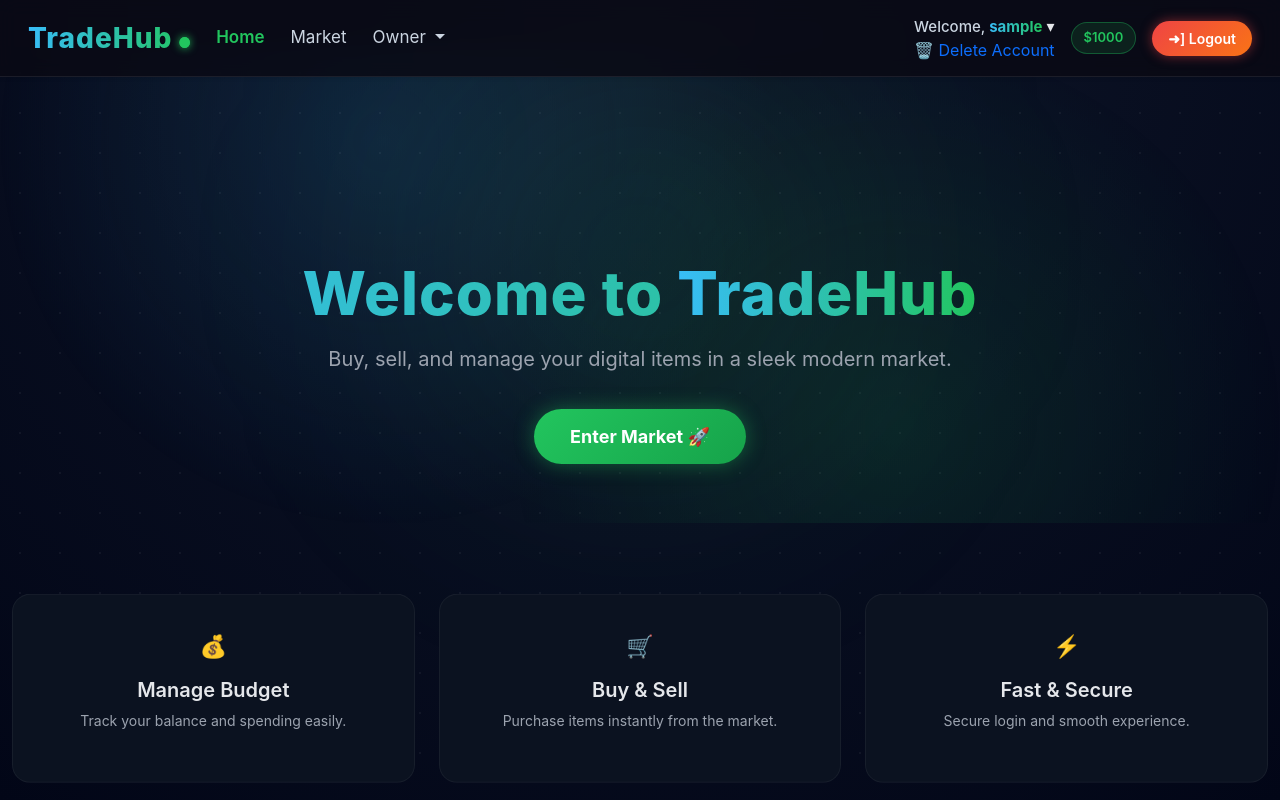
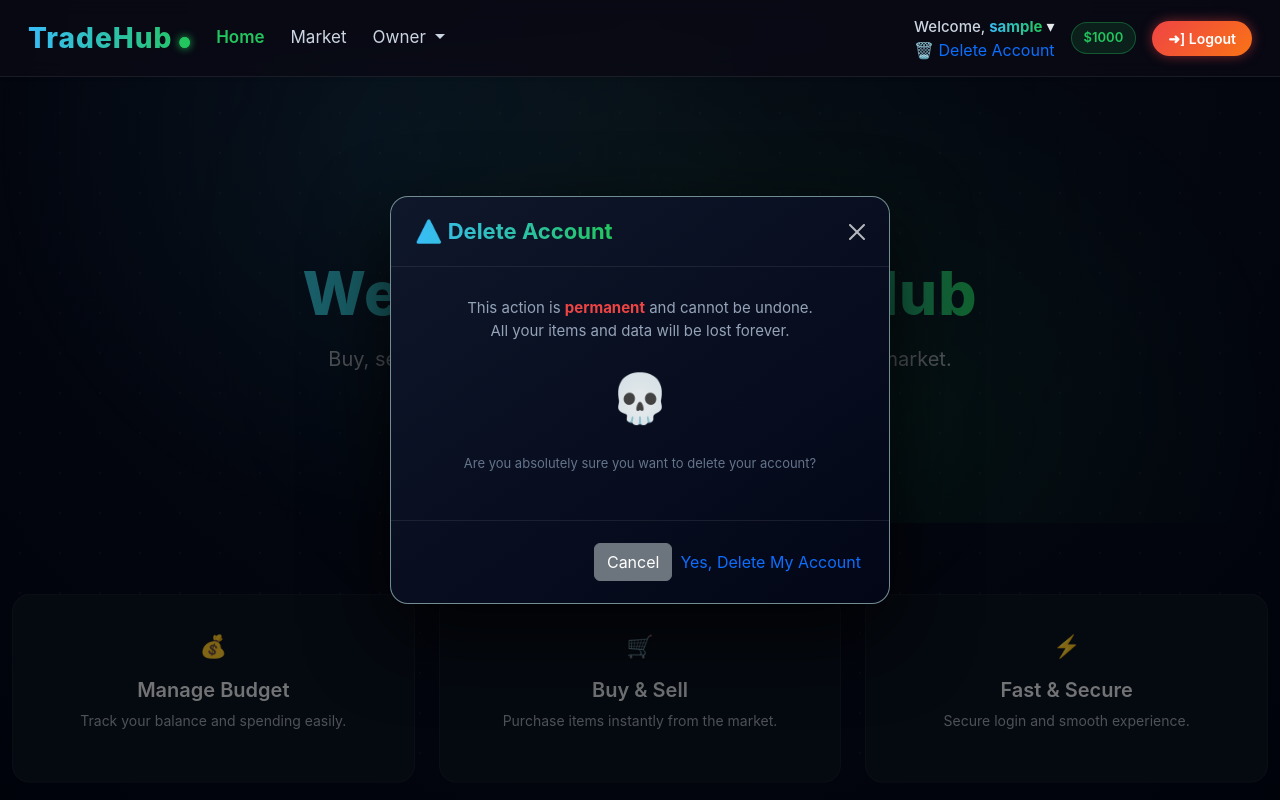
Before and after one commit to khaledelsayed2003/tradehub-marketplace, a Flask app: page / in a window 1280 px wide, after a click on "🗑️ Delete Account". Run offline with Flask 3, Linux system fonts and the light colour scheme; the visitor is signed in with stand-in values (Sample User, id 1).

Commit message:
feat: add Delete Account confirmation modal with warning message and confirm button

```diff
--- a/app/templates/base.html
+++ b/app/templates/base.html
@@ -105,6 +105,38 @@
         {% endwith %}
     </div>
 
+    <!-- DELETE ACCOUNT MODAL -->
+    <div class="modal fade" id="DeleteAccountModal" tabindex="-1">
+        <div class="modal-dialog modal-dialog-centered">
+            <div class="modal-content trade-modal">
+
+                <div class="modal-header trade-modal-header">
+                    <h4 class="modal-title">⚠️ Delete Account</h4>
+                    <button type="button" class="btn-close btn-close-white" data-bs-dismiss="modal"></button>
+                </div>
+
+                <div class="modal-body trade-modal-body text-center">
+                    <p style="color:#94a3b8; font-size:15px;">
+                        This action is <strong style="color:#ef4444;">permanent</strong> and cannot be undone.<br>
+                        All your items and data will be lost forever.
+                    </p>
+                    <div style="font-size: 48px; margin: 20px 0;">💀</div>
+                    <p style="color:#64748b; font-size:13px;">
+                        Are you absolutely sure you want to delete your account?
+                    </p>
+                </div>
+
+                <div class="modal-footer trade-modal-footer">
+                    <button class="btn btn-secondary" data-bs-dismiss="modal">Cancel</button>
+                    <a href="#" class="delete-confirm-btn">
+                        Yes, Delete My Account
+                    </a>
+                </div>
+
+            </div>
+        </div>
+    </div>
+
     {% block content %}{% endblock %}
     <script src="https://cdn.jsdelivr.net/npm/bootstrap@5.3.8/dist/js/bootstrap.bundle.min.js" integrity="sha384-FKyoEForCGlyvwx9Hj09JcYn3nv7wiPVlz7YYwJrWVcXK/BmnVDxM+D2scQbITxI" crossorigin="anonymous"></script>
   </body>
```
